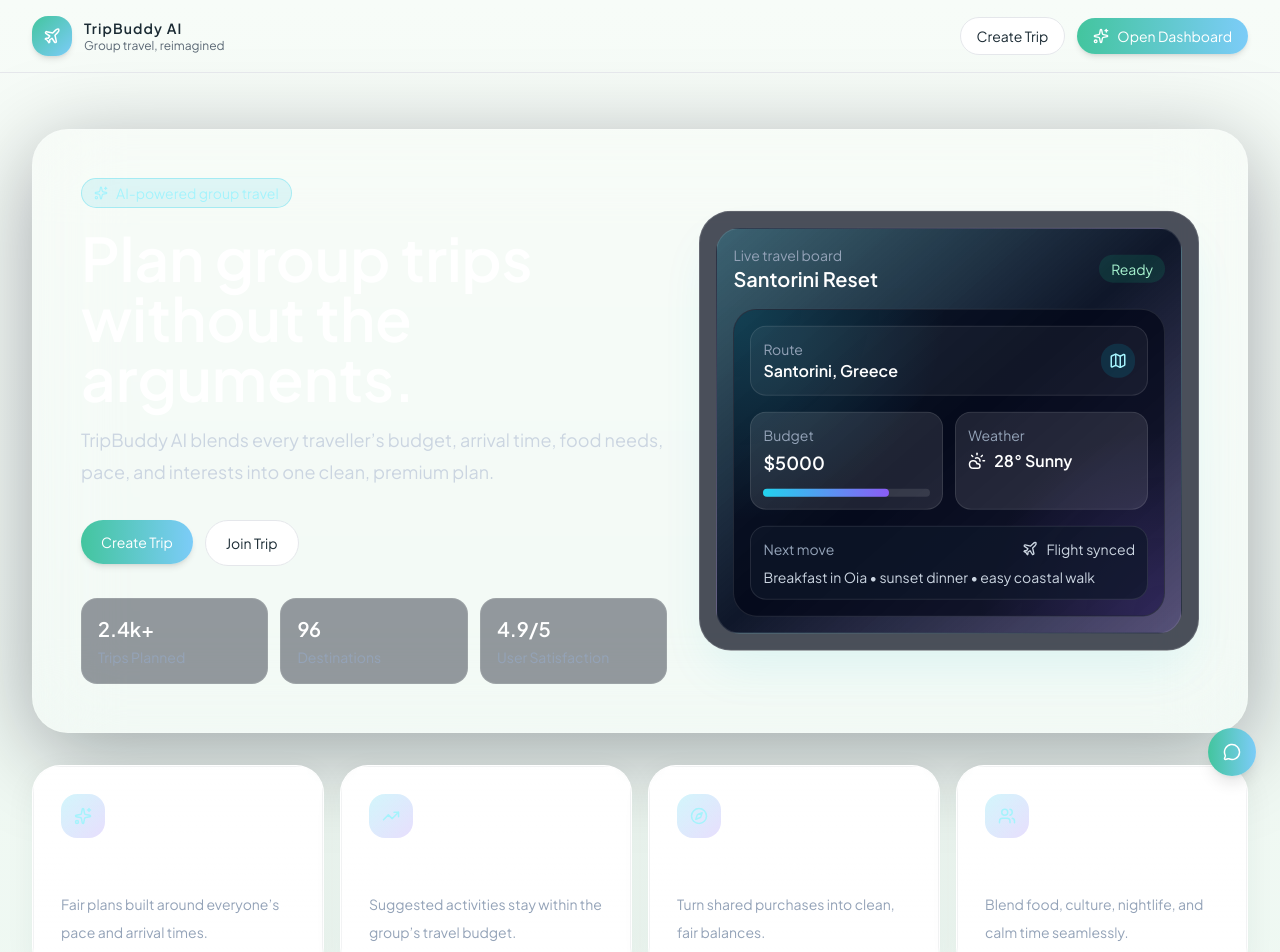
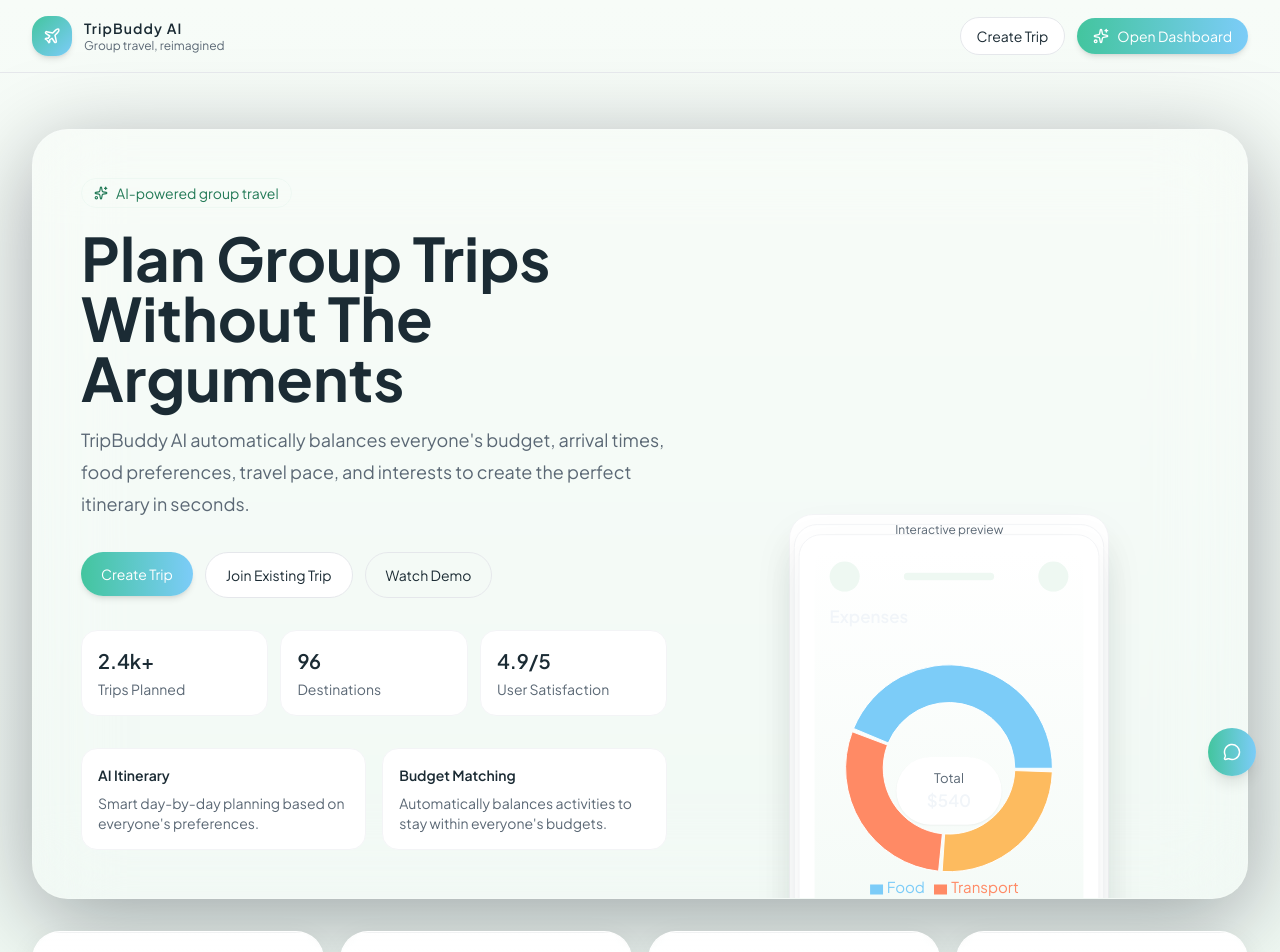
Before and after one commit to Balelxe/404_FA, a React (Vite) app in the folder frontend/: page / in a window 1280 px wide. Shown: the top 952 px of the page. Built offline with nearby package versions, Linux system fonts and the light colour scheme.

Commit message:
uiux changes

```diff
--- a/frontend/src/components/ExpenseChart.jsx
+++ b/frontend/src/components/ExpenseChart.jsx
@@ -1,10 +1,12 @@
 import { PieChart, Pie, Cell, ResponsiveContainer, Legend, Tooltip } from 'recharts';
 
-const COLORS = ['#22d3ee', '#8b5cf6', '#f59e0b', '#34d399', '#fb7185'];
+const COLORS = ['#7CCCF8', '#FF8A65', '#FDBB5F', '#43C59E', '#237A57'];
 
 export default function ExpenseChart({ data }) {
+  const total = data.reduce((s, d) => s + (d.value || 0), 0);
+
   return (
-    <div className="h-72">
+    <div className="h-72 relative">
       <ResponsiveContainer width="100%" height="100%">
         <PieChart>
           <Pie data={data} dataKey="value" nameKey="name" innerRadius={70} outerRadius={110} paddingAngle={2}>
@@ -16,6 +18,12 @@ export default function ExpenseChart({ data }) {
           <Legend />
         </PieChart>
       </ResponsiveContainer>
+      <div className="absolute left-0 right-0 top-1/2 -translate-y-1/2 text-center">
+        <div className="mx-auto w-28 rounded-full bg-white p-3 shadow-sm">
+          <div className="text-sm muted">Total</div>
+          <div className="text-lg font-semibold">${total}</div>
+        </div>
+      </div>
     </div>
   );
 }
--- a/frontend/src/components/ItineraryTimeline.jsx
+++ b/frontend/src/components/ItineraryTimeline.jsx
@@ -2,21 +2,25 @@ export default function ItineraryTimeline({ items }) {
   return (
     <div className="space-y-4">
       {items.map((item, index) => (
-        <div key={`${item.day}-${item.time}`} className="flex gap-4 rounded-3xl border border-white/10 bg-slate-950/60 p-4">
+        <div key={`${item.day}-${item.time}`} className="flex gap-4 rounded-2xl border border-gray-100 bg-white p-4">
           <div className="flex flex-col items-center">
-            <div className="flex h-10 w-10 items-center justify-center rounded-full bg-gradient-to-br from-cyan-500 to-violet-500 font-semibold text-white">
+            <div className="flex h-10 w-10 items-center justify-center rounded-full bg-[var(--green-primary)] text-white font-semibold">
               {index + 1}
             </div>
-            <div className="mt-2 h-full w-px bg-white/10" />
+            <div className="mt-2 h-full w-px bg-gray-200" />
           </div>
           <div className="flex-1">
-            <div className="mb-2 flex flex-wrap items-center gap-3">
-              <span className="rounded-full bg-cyan-500/20 px-3 py-1 text-sm text-cyan-200">Day {item.day}</span>
-              <span className="text-sm text-slate-400">{item.time}</span>
+            <div className="mb-2 flex items-center gap-3">
+              <span className="rounded-full bg-[var(--bg-secondary)] px-3 py-1 text-sm text-[var(--green-dark)]">Day {item.day}</span>
+              <span className="text-sm muted">{item.time}</span>
             </div>
-            <h4 className="text-lg font-semibold text-white">{item.activity}</h4>
-            <p className="text-sm text-slate-400">{item.location}</p>
-            <p className="mt-2 text-sm text-slate-300">{item.notes}</p>
+            <h4 className="text-lg font-semibold text-[var(--text-primary)]">{item.activity}</h4>
+            <p className="text-sm muted">{item.location}</p>
+            <p className="mt-2 text-sm muted">{item.notes}</p>
+          </div>
+          <div className="w-20 text-right">
+            <p className="text-sm font-semibold text-[var(--text-primary)]">Est ${item.estimate || '—'}</p>
+            <p className="text-xs muted">{item.duration || '—'}</p>
           </div>
         </div>
       ))}
--- /dev/null
+++ b/frontend/src/components/PhoneMockup.jsx
@@ -0,0 +1,64 @@
+import { motion } from 'framer-motion';
+import ItineraryTimeline from './ItineraryTimeline';
+import ExpenseChart from './ExpenseChart';
+import { mockTrip } from '../data/mockData';
+
+export default function PhoneMockup() {
+  const screens = [
+    {
+      id: 'home',
+      title: mockTrip.name,
+      content: (
+        <div className="space-y-3">
+          {mockTrip.itinerary.slice(0,3).map((it) => (
+            <div key={it.activity} className="flex items-center justify-between rounded-xl bg-white p-3 shadow-sm">
+              <div>
+                <p className="text-sm font-semibold text-[var(--text-primary)]">{it.activity}</p>
+                <p className="text-xs muted">{it.location}</p>
+              </div>
+              <div className="text-sm muted">{it.time}</div>
+            </div>
+          ))}
+        </div>
+      )
+    },
+    {
+      id: 'itinerary',
+      title: 'Itinerary',
+      content: <ItineraryTimeline items={mockTrip.itinerary} />
+    },
+    {
+      id: 'expenses',
+      title: 'Expenses',
+      content: <div className="p-3"><ExpenseChart data={[{name:'Food',value:240},{name:'Transport',value:160},{name:'Stay',value:140}]} /></div>
+    }
+  ];
+
+  return (
+    <div className="flex justify-center">
+      <div className="relative w-[320px]">
+        {screens.map((s, i) => (
+          <motion.div
+            key={s.id}
+            initial={{ y: 40 * i, scale: 1 - i * 0.03, opacity: 0 }}
+            animate={{ y: 0, scale: 1 - i * 0.03, opacity: 1 }}
+            transition={{ delay: i * 0.08, type: 'spring', stiffness: 120 }}
+            className={`absolute left-0 right-0 top-0 rounded-3xl border border-gray-100 bg-white p-4 shadow-[0_20px_40px_rgba(27,43,52,0.06)]`}>
+            <div className="h-[640px] overflow-hidden rounded-2xl bg-gradient-to-b from-white to-[var(--bg-secondary)]">
+              <div className="flex items-center justify-between px-4 py-3">
+                <div className="h-8 w-8 rounded-full bg-[var(--bg-secondary)]" />
+                <div className="h-2 w-24 rounded-full bg-[var(--bg-secondary)]" />
+                <div className="h-8 w-8 rounded-full bg-[var(--bg-secondary)]" />
+              </div>
+              <div className="px-4 pb-6">
+                <h4 className="text-lg font-semibold">{s.title}</h4>
+                <div className="mt-4">{s.content}</div>
+              </div>
+            </div>
+          </motion.div>
+        ))}
+        <div className="absolute -bottom-6 left-1/2 w-72 -translate-x-1/2 text-center text-xs muted">Interactive preview</div>
+      </div>
+    </div>
+  );
+}
--- a/frontend/src/pages/LandingPage.jsx
+++ b/frontend/src/pages/LandingPage.jsx
@@ -3,6 +3,7 @@ import { ArrowRight, Compass, Map, Sparkles, TrendingUp, Plane, CloudSun, Users
 import Navbar from '../components/Navbar';
 import Card from '../components/Card';
 import Button from '../components/Button';
+import PhoneMockup from '../components/PhoneMockup';
 import { mockTrip } from '../data/mockData';
 
 const features = [
@@ -25,82 +26,47 @@ export default function LandingPage() {
       <main className="mx-auto flex max-w-7xl flex-col gap-8 px-6 py-10 sm:py-14 lg:px-8">
         <section className="fade-in-up grid items-center gap-8 overflow-hidden rounded-[36px] border border-white/15 bg-white/10 p-8 shadow-[0_20px_90px_rgba(2,6,23,0.35)] backdrop-blur-2xl lg:grid-cols-[1.08fr_0.92fr] lg:p-12">
           <div className="max-w-2xl">
-            <div className="inline-flex items-center gap-2 rounded-full border border-cyan-400/30 bg-cyan-500/10 px-3 py-1 text-sm text-cyan-200">
+            <div className="inline-flex items-center gap-2 rounded-full border border-[var(--bg-secondary)] bg-[var(--bg-secondary)]/60 px-3 py-1 text-sm text-[var(--green-dark)]">
               <Sparkles size={14} />
               AI-powered group travel
             </div>
-            <h1 className="mt-5 text-4xl font-semibold leading-tight text-white sm:text-5xl lg:text-6xl">
-              Plan group trips without the arguments.
+            <h1 className="mt-5 text-4xl font-bold leading-tight text-[var(--text-primary)] sm:text-5xl lg:text-6xl">
+              Plan Group Trips
+              <br />
+              Without The Arguments
             </h1>
-            <p className="mt-4 max-w-2xl text-lg leading-8 text-slate-300">
-              TripBuddy AI blends every traveller’s budget, arrival time, food needs, pace, and interests into one clean, premium plan.
+            <p className="mt-4 max-w-2xl text-lg leading-8 text-[var(--text-secondary)]">
+              TripBuddy AI automatically balances everyone's budget, arrival times, food preferences, travel pace, and interests to create the perfect itinerary in seconds.
             </p>
             <div className="mt-8 flex flex-wrap gap-3">
-              <Link to="/create"><Button>Create Trip</Button></Link>
-              <Link to="/dashboard"><Button variant="secondary">Join Trip</Button></Link>
+              <Link to="/create"><Button className="btn-primary">Create Trip</Button></Link>
+              <Link to="/dashboard"><Button variant="secondary">Join Existing Trip</Button></Link>
+              <Button variant="ghost" className="border border-gray-200">Watch Demo</Button>
             </div>
 
             <div className="mt-8 grid gap-3 sm:grid-cols-3">
               {counters.map((counter) => (
-                <div key={counter.label} className="rounded-2xl border border-white/10 bg-slate-950/40 p-4">
-                  <p className="text-xl font-semibold text-white">{counter.value}</p>
-                  <p className="mt-1 text-sm text-slate-400">{counter.label}</p>
+                <div key={counter.label} className="rounded-2xl border border-gray-100 bg-white p-4">
+                  <p className="text-xl font-semibold text-[var(--text-primary)]">{counter.value}</p>
+                  <p className="mt-1 text-sm text-[var(--text-secondary)]">{counter.label}</p>
                 </div>
               ))}
             </div>
+
+            <div className="mt-8 grid gap-4 sm:grid-cols-2">
+              <div className="rounded-2xl border border-gray-100 bg-white p-4">
+                <h4 className="text-sm font-semibold text-[var(--text-primary)]">AI Itinerary</h4>
+                <p className="mt-2 text-sm text-[var(--text-secondary)]">Smart day-by-day planning based on everyone's preferences.</p>
+              </div>
+              <div className="rounded-2xl border border-gray-100 bg-white p-4">
+                <h4 className="text-sm font-semibold text-[var(--text-primary)]">Budget Matching</h4>
+                <p className="mt-2 text-sm text-[var(--text-secondary)]">Automatically balances activities to stay within everyone's budgets.</p>
+              </div>
+            </div>
           </div>
 
-          <div className="float-slow rounded-[32px] border border-white/15 bg-slate-950/70 p-4 shadow-2xl shadow-cyan-500/10">
-            <div className="rounded-[24px] border border-white/10 bg-gradient-to-br from-cyan-500/20 via-slate-900 to-violet-500/20 p-4">
-              <div className="mb-4 flex items-center justify-between">
-                <div>
-                  <p className="text-sm text-slate-400">Live travel board</p>
-                  <h3 className="text-xl font-semibold text-white">{mockTrip.name}</h3>
-                </div>
-                <span className="rounded-full bg-emerald-500/15 px-3 py-1 text-sm text-emerald-200">Ready</span>
-              </div>
-
-              <div className="relative overflow-hidden rounded-[24px] border border-white/10 bg-slate-950/70 p-4">
-                <div className="absolute inset-0 bg-[radial-gradient(circle_at_top_left,_rgba(34,211,238,0.2),_transparent_40%),radial-gradient(circle_at_bottom_right,_rgba(139,92,246,0.2),_transparent_35%)]" />
-                <div className="relative space-y-4">
-                  <div className="flex items-center justify-between rounded-2xl border border-white/10 bg-white/5 p-3">
-                    <div>
-                      <p className="text-sm text-slate-400">Route</p>
-                      <p className="font-semibold text-white">{mockTrip.destination}</p>
-                    </div>
-                    <div className="rounded-2xl bg-cyan-500/15 p-2 text-cyan-200">
-                      <Map size={18} />
-                    </div>
-                  </div>
-                  <div className="grid gap-3 sm:grid-cols-2">
-                    <div className="rounded-2xl border border-white/10 bg-white/10 p-3">
-                      <p className="text-sm text-slate-400">Budget</p>
-                      <p className="mt-1 text-lg font-semibold text-white">${mockTrip.budget}</p>
-                      <div className="mt-3 h-2 rounded-full bg-white/10">
-                        <div className="h-2 w-3/4 rounded-full bg-gradient-to-r from-cyan-400 to-violet-500" />
-                      </div>
-                    </div>
-                    <div className="rounded-2xl border border-white/10 bg-white/10 p-3">
-                      <p className="text-sm text-slate-400">Weather</p>
-                      <div className="mt-1 flex items-center gap-2 text-white">
-                        <CloudSun size={18} />
-                        <span className="font-semibold">28° Sunny</span>
-                      </div>
-                    </div>
-                  </div>
-                  <div className="rounded-2xl border border-white/10 bg-slate-900/70 p-3">
-                    <div className="flex items-center justify-between">
-                      <p className="text-sm text-slate-400">Next move</p>
-                      <div className="flex items-center gap-2 text-sm text-slate-300">
-                        <Plane size={16} />
-                        Flight synced
-                      </div>
-                    </div>
-                    <p className="mt-2 text-sm text-slate-300">Breakfast in Oia • sunset dinner • easy coastal walk</p>
-                  </div>
-                </div>
-              </div>
-            </div>
+          <div className="flex items-center justify-center">
+            <PhoneMockup />
           </div>
         </section>
 
```
